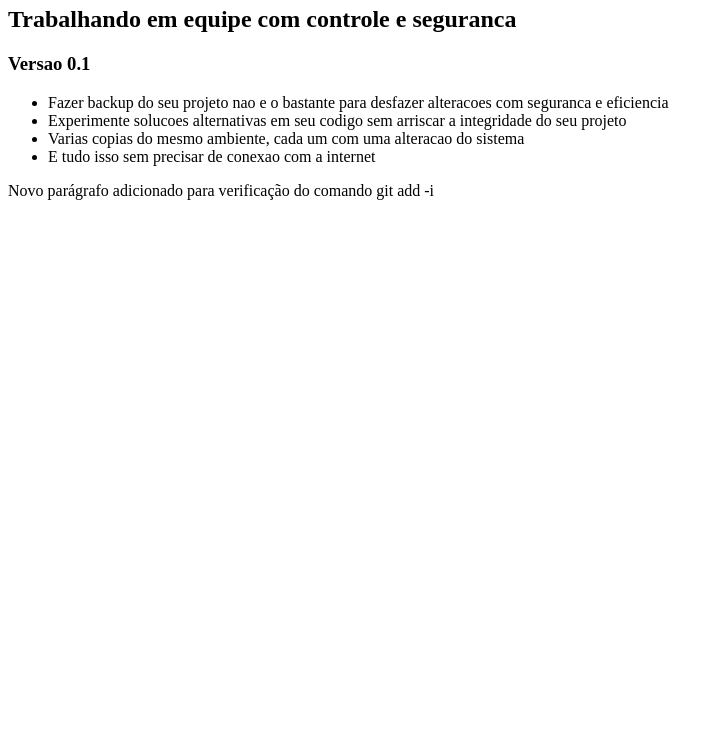
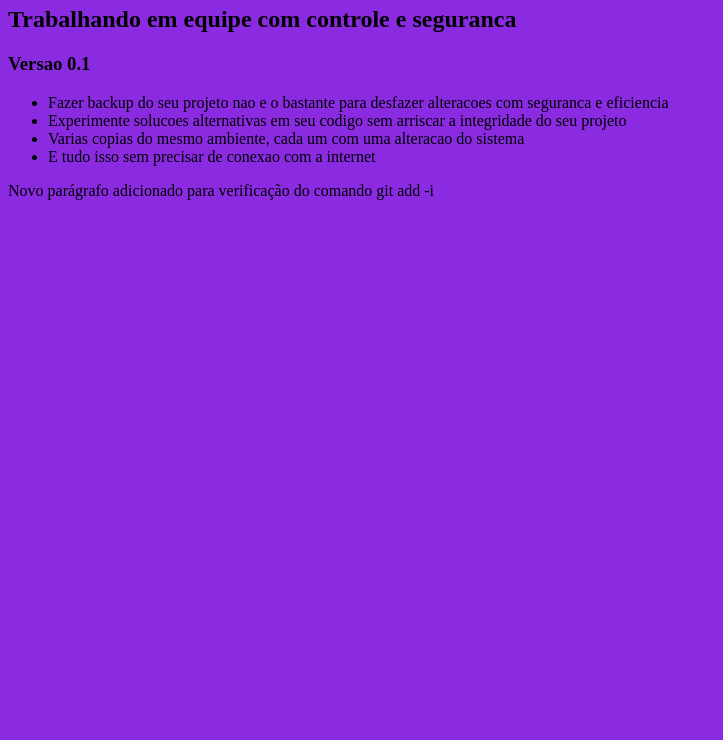
Before and after one commit to FlaviaRoses/CursoAlura, a plain HTML site: page index.html in a window 1280 px wide. Shown: the part 60-800 px from the top of the page, without its empty margins (0-723 px from the left). Drawn offline with Linux system fonts and the light colour scheme.

Commit message:
inicio do design

```diff
--- /dev/null
+++ b/estilo.css
@@ -0,0 +1,3 @@
+body {
+	background-color: blueviolet
+}
--- a/index.html
+++ b/index.html
@@ -2,6 +2,7 @@
 
 	<head>
 		<meta charset="UTF-8"/>
+		<link rel="stylesheet" type="text/css" href="estilo.css">
 	</head>
 
 	<body>
```
